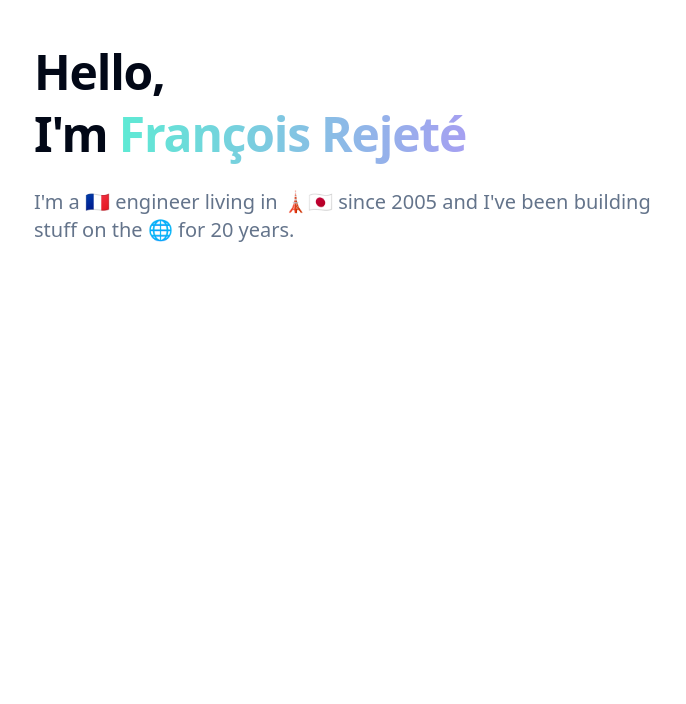
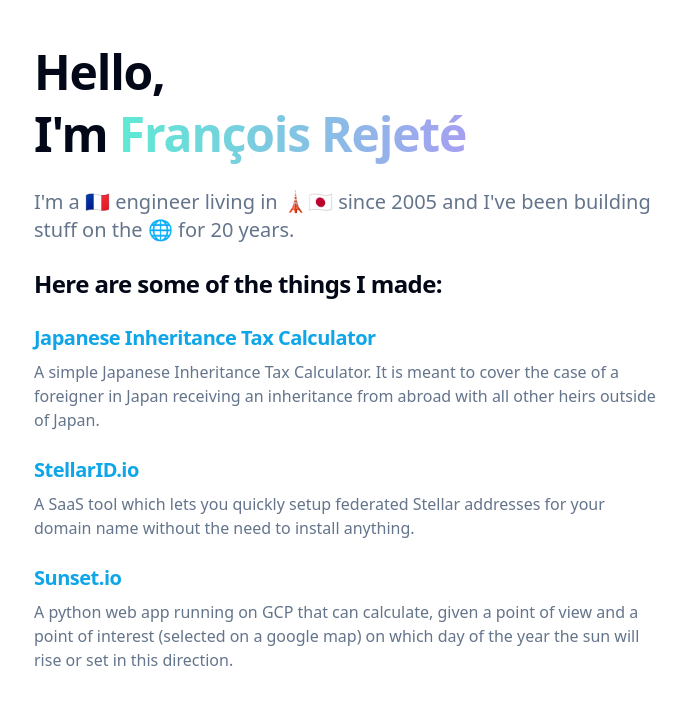
Before and after one commit to w00kie/w00kie.github.io, a React (Vite) app: page / in a window 1280 px wide. Shown: the top 704 px of the page, without its empty margins (294-980 px from the left). Built offline with nearby package versions, Linux system fonts and the light colour scheme.

Commit message:
Add portfolio component and update App layout

```diff
--- a/src/App.tsx
+++ b/src/App.tsx
@@ -1,11 +1,13 @@
 import { ThemeProvider } from "@/components/theme-provider";
 import { Greetings } from "@/components/greetings";
+import { Portfolio } from "@/components/portfolio";
 
 function App() {
   return (
     <ThemeProvider>
-      <main className="mx-auto mt-12 px-6 md:max-w-2xl">
+      <main className="flex flex-col gap-6 mx-auto mt-12 px-6 md:max-w-2xl">
         <Greetings />
+        <Portfolio />
       </main>
     </ThemeProvider>
   );
--- /dev/null
+++ b/src/components/portfolio.tsx
@@ -0,0 +1,55 @@
+export function Portfolio() {
+  return (
+    <section className="flex flex-col gap-6">
+      <h2 className="text-2xl font-semibold tracking-tight">
+        Here are some of the things I made:
+      </h2>
+      <div className="flex flex-col gap-6">
+        <div className="flex flex-col gap-2">
+          <h3 className="text-xl font-semibold tracking-tight">
+            <a
+              href="/jpn-inheritance-tax/"
+              className="text-sky-500 hover:underline"
+            >
+              Japanese Inheritance Tax Calculator
+            </a>
+          </h3>
+          <p className="text-muted-foreground">
+            A simple Japanese Inheritance Tax Calculator. It is meant to cover
+            the case of a foreigner in Japan receiving an inheritance from
+            abroad with all other heirs outside of Japan.
+          </p>
+        </div>
+        <div className="flex flex-col gap-2">
+          <h3 className="text-xl font-semibold tracking-tight">
+            <a
+              href="https://stellarid.io"
+              className="text-sky-500 hover:underline"
+            >
+              StellarID.io
+            </a>
+          </h3>
+          <p className="text-muted-foreground">
+            A SaaS tool which lets you quickly setup federated Stellar addresses
+            for your domain name without the need to install anything.
+          </p>
+        </div>
+        <div className="flex flex-col gap-2">
+          <h3 className="text-xl font-semibold tracking-tight">
+            <a
+              href="https://sunset.io"
+              className="text-sky-500 hover:underline"
+            >
+              Sunset.io
+            </a>
+          </h3>
+          <p className="text-muted-foreground">
+            A python web app running on GCP that can calculate, given a point of
+            view and a point of interest (selected on a google map) on which day
+            of the year the sun will rise or set in this direction.
+          </p>
+        </div>
+      </div>
+    </section>
+  );
+}
```
